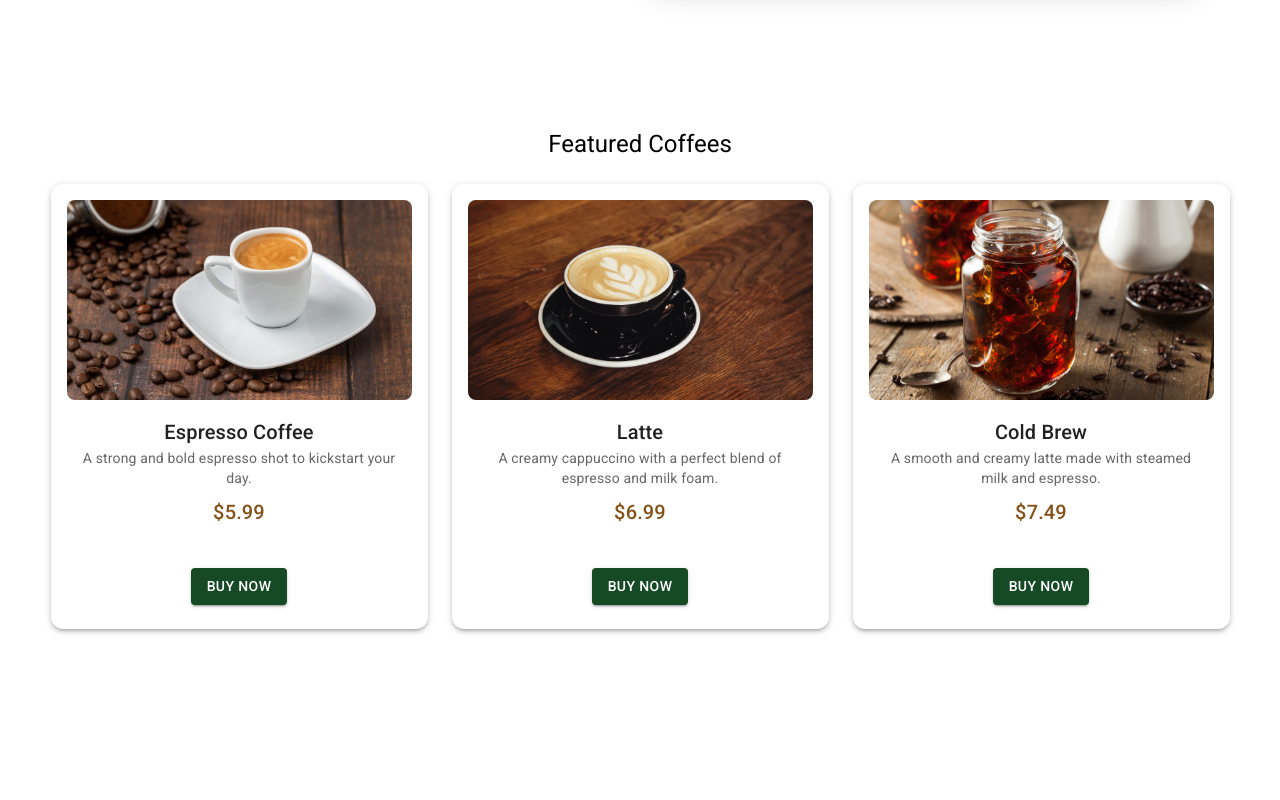
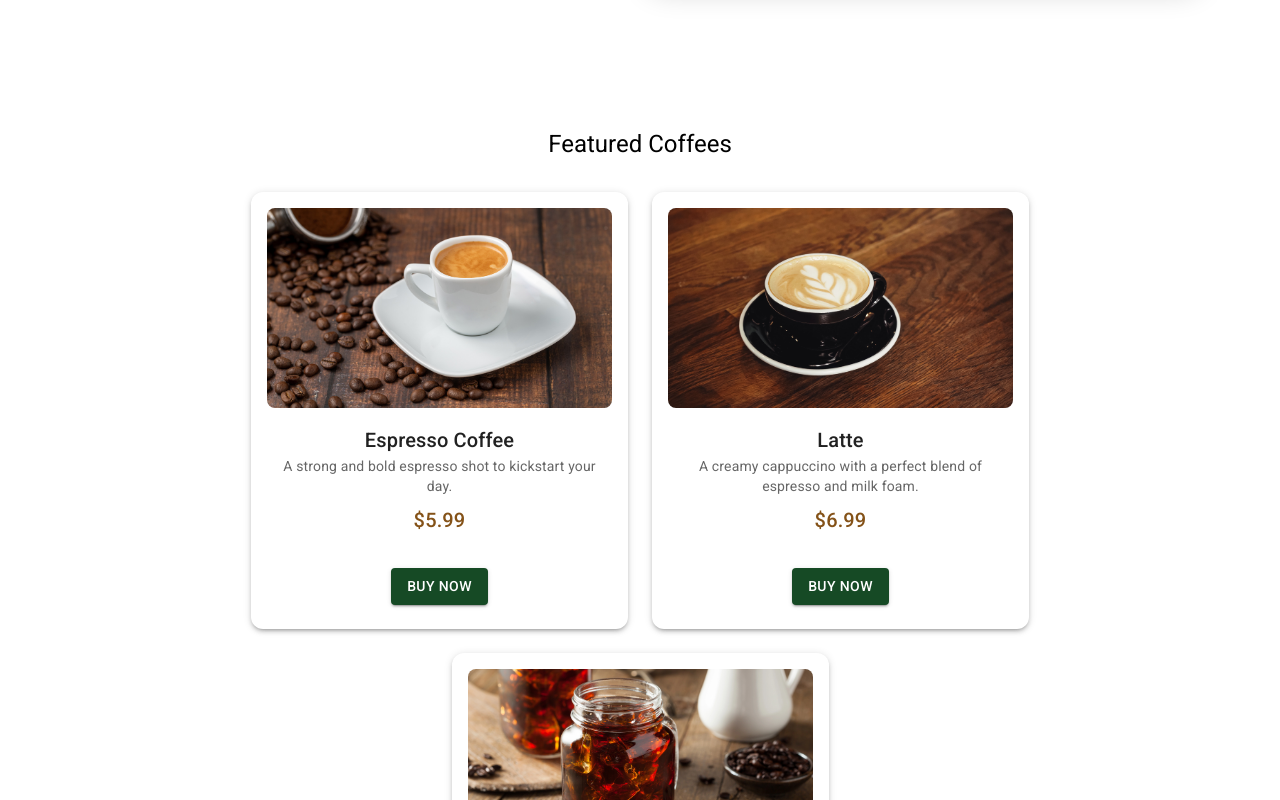
Before and after one commit to andrewteece/coffeeShop, a React (Vite) app: page / in a window 1280 px wide. Shown: the part 700-1500 px from the top of the page. Before the commit the page ends 1433 px from the top, so only its background shows below. Built offline with nearby package versions, Linux system fonts and the light colour scheme; a web font is replaced by a local one.

Commit message:
fix no overlaod matches

```diff
--- a/package.json
+++ b/package.json
@@ -16,6 +16,7 @@
     "@fontsource/roboto": "^5.2.6",
     "@mui/icons-material": "^7.2.0",
     "@mui/material": "^7.2.0",
+    "@mui/system": "^7.2.0",
     "framer-motion": "^12.23.3",
     "react": "^19.1.0",
     "react-dom": "^19.1.0"
--- a/src/App.tsx
+++ b/src/App.tsx
@@ -1,4 +1,4 @@
-// import '@fontsource/roboto';
+import '@fontsource/roboto';
 import './App.css';
 import theme from './assets/theme';
 import { ThemeProvider } from '@mui/material';
--- a/src/components/features/Coffee.tsx
+++ b/src/components/features/Coffee.tsx
@@ -1,5 +1,6 @@
 import products from '../../assets/coffee';
 import {
+  Container,
   Card,
   CardActions,
   CardContent,
@@ -21,17 +22,24 @@ type Product = {
 export default function Coffee() {
   return (
     <Box sx={{ my: 10 }} id='coffee'>
-      <Typography variant='h5' sx={{ textAlign: 'center' }}>
+      <Container maxWidth='lg'>
+        <Typography variant='h5' align='center' gutterBottom>
           Featured Coffees
         </Typography>
-      <Grid container spacing={3} sx={{ padding: 3, justifyContent: 'center' }}>
+
+        <Grid
+          container
+          component='div'
+          spacing={3}
+          sx={{ p: 3, justifyContent: 'center' }}
+        >
           {products.map((product: Product) => (
-          <Grid key={product.id} xs={12} sm={6} md={4}>
+            <Grid key={product.id} item component='div' xs={12} sm={6} md={4}>
               <Card
                 sx={{
                   maxWidth: 345,
                   textAlign: 'center',
-                padding: 2,
+                  p: 2,
                   borderRadius: 3,
                   boxShadow: 3,
                   transition: 'transform 0.3s, box-shadow 0.3s',
@@ -53,11 +61,11 @@ export default function Coffee() {
                   <Typography variant='body2' color='text.secondary'>
                     {product.description}
                   </Typography>
-                <Typography variant='h6' color='primary' sx={{ marginY: 1 }}>
+                  <Typography variant='h6' color='primary' sx={{ my: 1 }}>
                     ${product.price.toFixed(2)}
                   </Typography>
                 </CardContent>
-              <CardActions sx={{ justifyContent: 'center', mt: 1 }}>
+                <CardActions sx={{ justifyContent: 'center' }}>
                   <Button variant='contained' color='secondary'>
                     Buy Now
                   </Button>
@@ -66,6 +74,7 @@ export default function Coffee() {
             </Grid>
           ))}
         </Grid>
+      </Container>
     </Box>
   );
 }
--- a/tsconfig.app.json
+++ b/tsconfig.app.json
@@ -6,6 +6,8 @@
     "lib": ["ES2022", "DOM", "DOM.Iterable"],
     "module": "ESNext",
     "skipLibCheck": true,
+    "esModuleInterop": true,
+    "allowSyntheticDefaultImports": true,
 
     /* Bundler mode */
     "moduleResolution": "bundler",
```
Also changed, not shown: 1 other file (tests, documents, lock files or other folders). Lines whose indentation alone changed are shown as unchanged.
